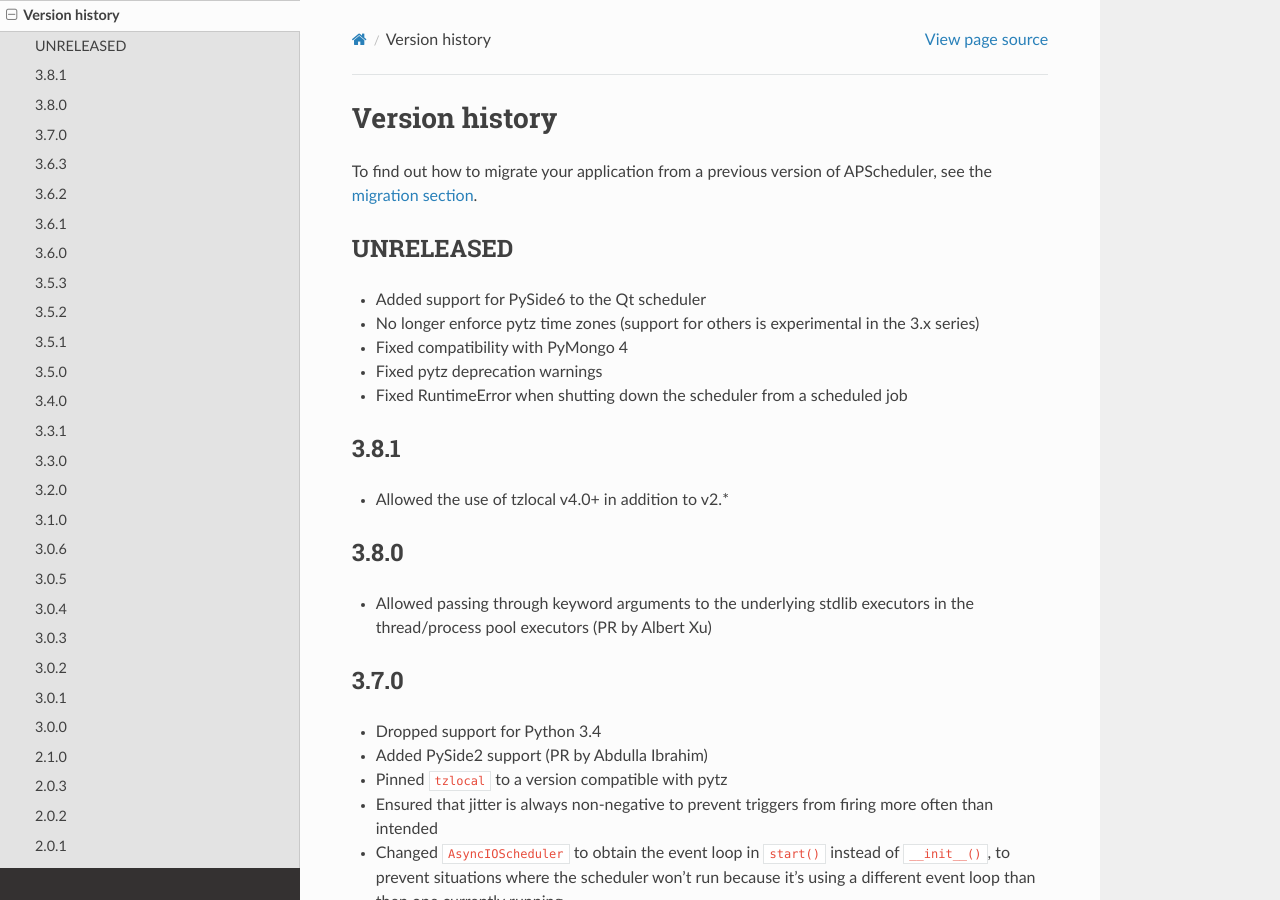
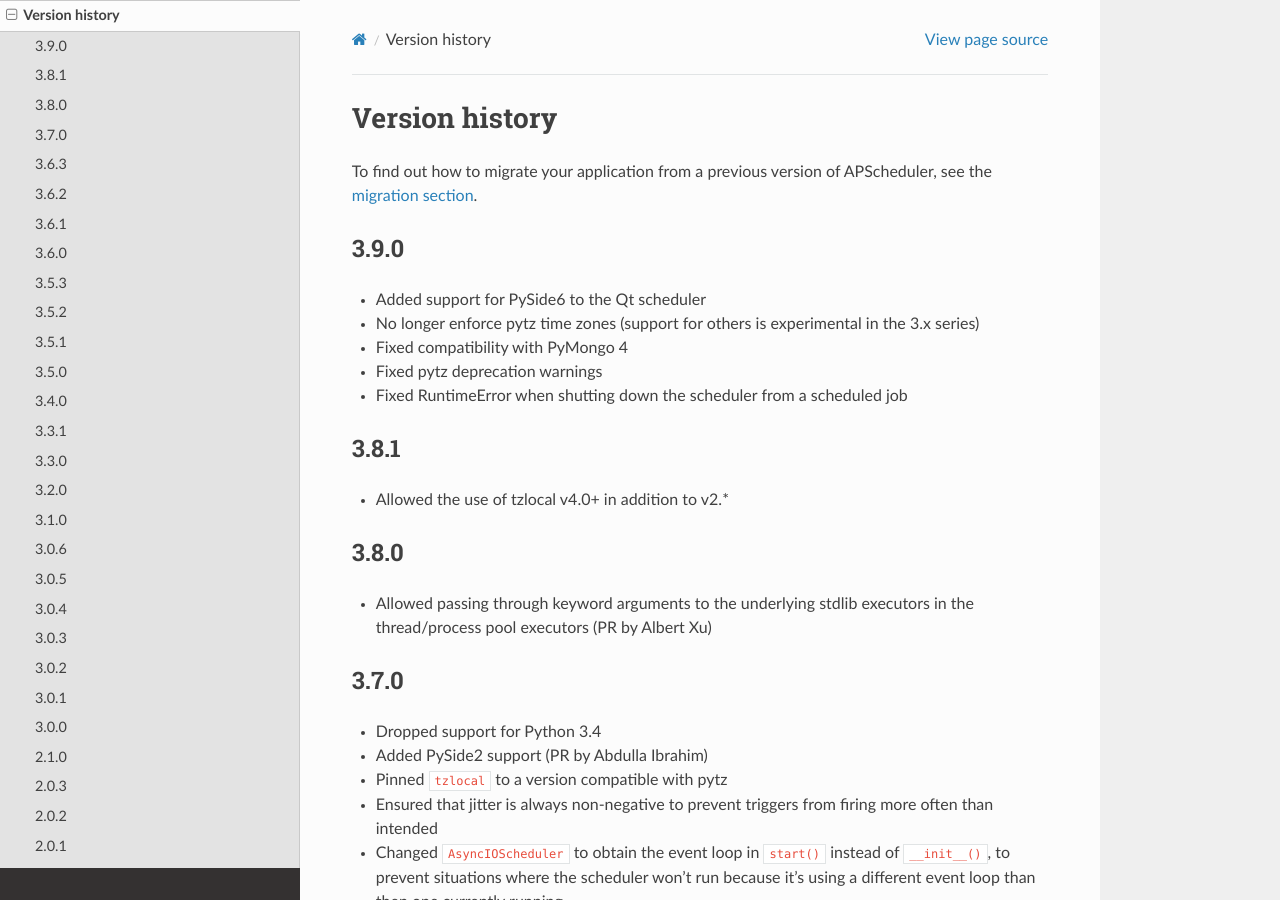
Before and after one commit to agronholm/apscheduler, a Sphinx documentation site: the page built from docs/versionhistory.rst, in a window 1280 px wide and 900 px high. Built offline with Sphinx 7.4.7 and the Read the Docs theme 2.0.0, drawn with Linux system fonts in a browser that asks for light colours.

Commit message:
Added the release version

```diff
--- a/docs/versionhistory.rst
+++ b/docs/versionhistory.rst
@@ -4,8 +4,8 @@
 To find out how to migrate your application from a previous version of
 APScheduler, see the :doc:`migration section <migration>`.
 
-UNRELEASED
-----------
+3.9.0
+-----
 
 * Added support for PySide6 to the Qt scheduler
 * No longer enforce pytz time zones (support for others is experimental in the 3.x series)
```
